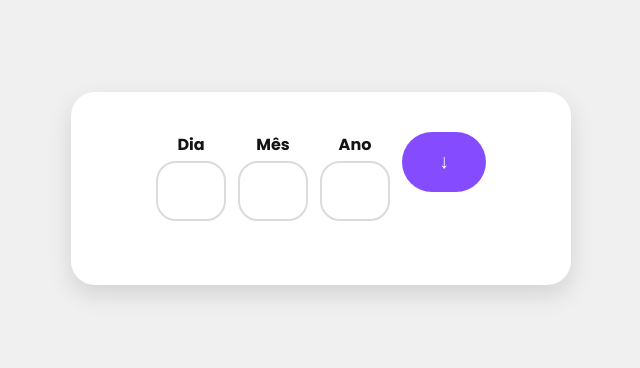
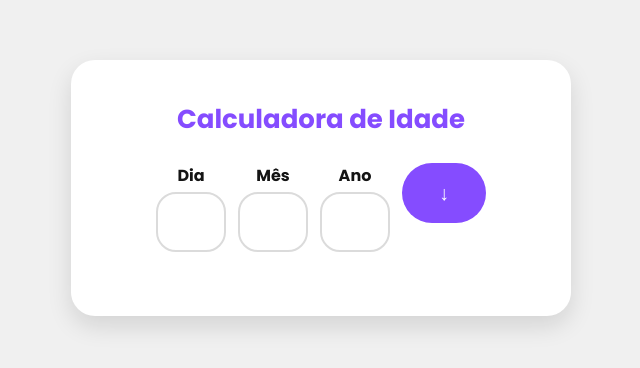
Before and after one commit to otvkatibe/calculadora, a React (Create React App) app: page / in a window 1280 px wide. Shown: the part 212-580 px from the top of the page, without its empty margins (319-959 px from the left). Built offline with nearby package versions, Linux system fonts and the light colour scheme.

Commit message:
Update CalculadoraIdade.jsx

```diff
--- a/src/components/CalculadoraIdade.jsx
+++ b/src/components/CalculadoraIdade.jsx
@@ -24,6 +24,7 @@ function CalculadoraIdade() {
 
   return (
     <div>
+      <h1>Calculadora de Idade</h1>
       <Formulario onCalcular = {handleCalcular} />
       <Erro mensagem = {erro} />
       {resultado && <Resultado {...resultado} />}
```
